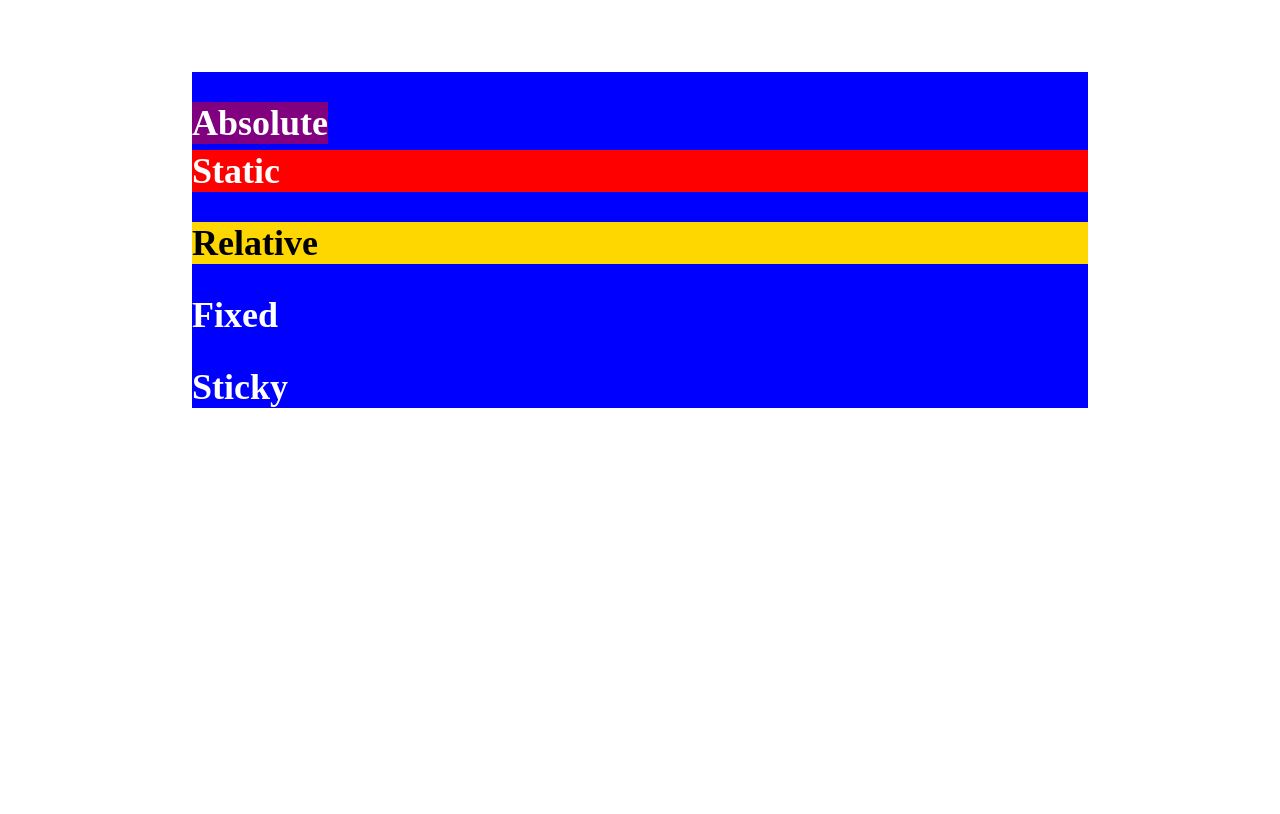
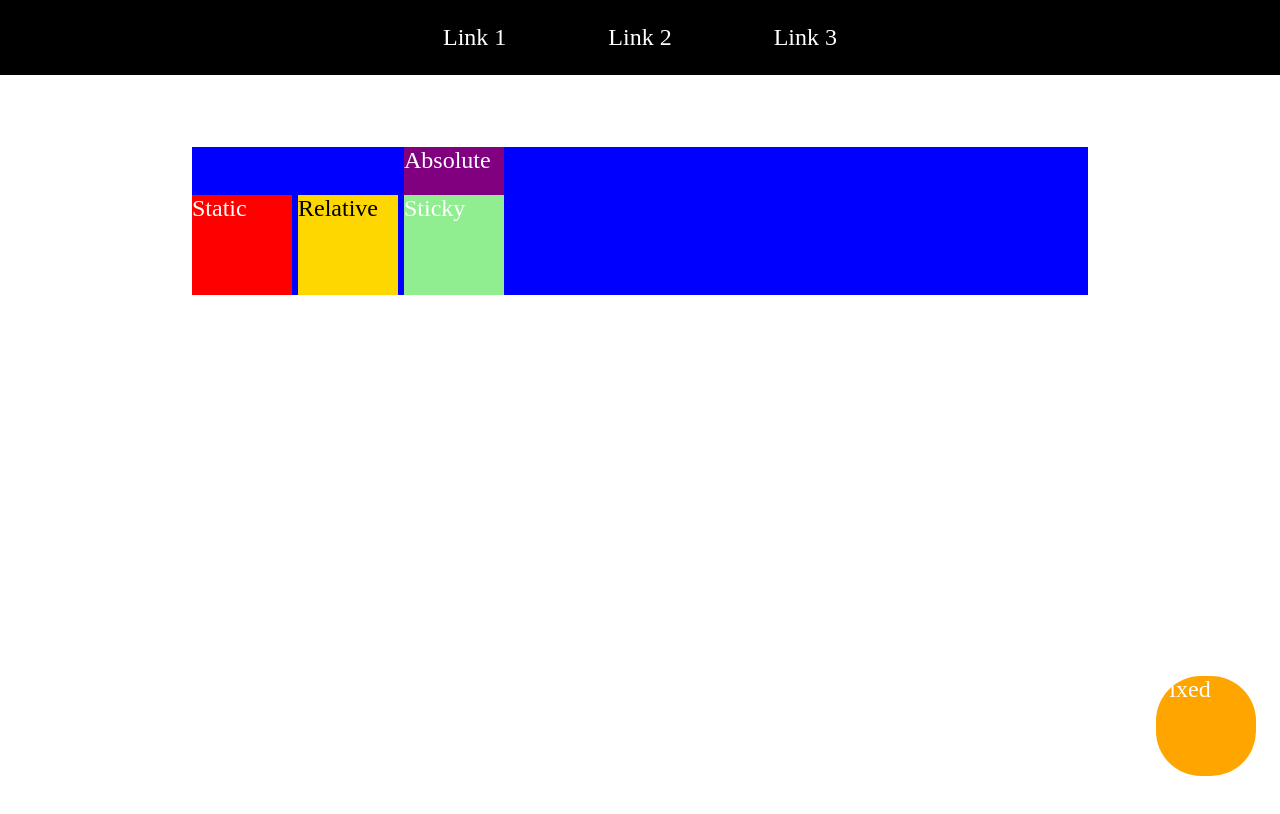
Before and after one commit to miso-tired/CSS-Positioning, a plain HTML site: page index.html in a window 1280 px wide. Drawn offline with Linux system fonts and the light colour scheme.

Commit message:
new index.html

```diff
--- a/index.html
+++ b/index.html
@@ -1,20 +1,24 @@
 <!DOCTYPE html>
-<html>
-    <head>
-        <meta charset="utf-8">
-        <meta http-equiv="X-UA-Compatible" content="IE=edge">
-        <title></title>
-        <meta name="description" content="">
-        <meta name="viewport" content="width=device-width, initial-scale=1">
-        <link rel="stylesheet" href="./style.css">
-    </head>
-    <container>
-        <div class="container">
-            <h2 class="static">Static</h2>
-            <h2 class="relative">Relative</h2>
-            <h2 class="absolute">Absolute</h2>
-            <h2 class="fixed">Fixed</h2>
-            <h2 class="sticky">Sticky</h2>
-        </div>
-    </container>
+<html lang="en">
+<head>
+    <meta charset="UTF-8">
+    <meta name="viewport" content="width=device-width, initial-scale=1.0">
+    <title>Postion CSS Demo</title>
+    <link rel="stylesheet" href="./style.css">
+</head>
+<body>
+    <nav>
+        <li>Link 1</li>
+        <li>Link 2</li>
+        <li>Link 3</li>
+    </nav>
+
+    <div class="container">
+        <div class="static">Static</div>
+        <div class="relative">Relative</div>
+        <div class="absolute">Absolute</div>
+        <div class="fixed">Fixed</div>
+        <div class="sticky">Sticky</div>
+    </div>
+</body>
 </html>
--- a/style.css
+++ b/style.css
@@ -38,3 +38,33 @@ body {
     position: absolute;
     top: 0;
 }
+
+.fixed {
+    background: orange;
+    position: fixed;
+    bottom: 0;
+    right: 0;
+    margin: 1em;
+    border-radius: 45px;
+}
+
+.sticky {
+    background: lightgreen;
+    position: sticky;
+    top: 0;
+}
+
+nav {
+    background: black;
+    position: sticky;
+    top: 0;
+    text-align: center;
+    z-index: 1;
+}
+
+nav li {
+    list-style: none;
+    display: inline-block;
+    margin-inline: 2em;
+    padding: 1em 0 1em 0;
+}
```
